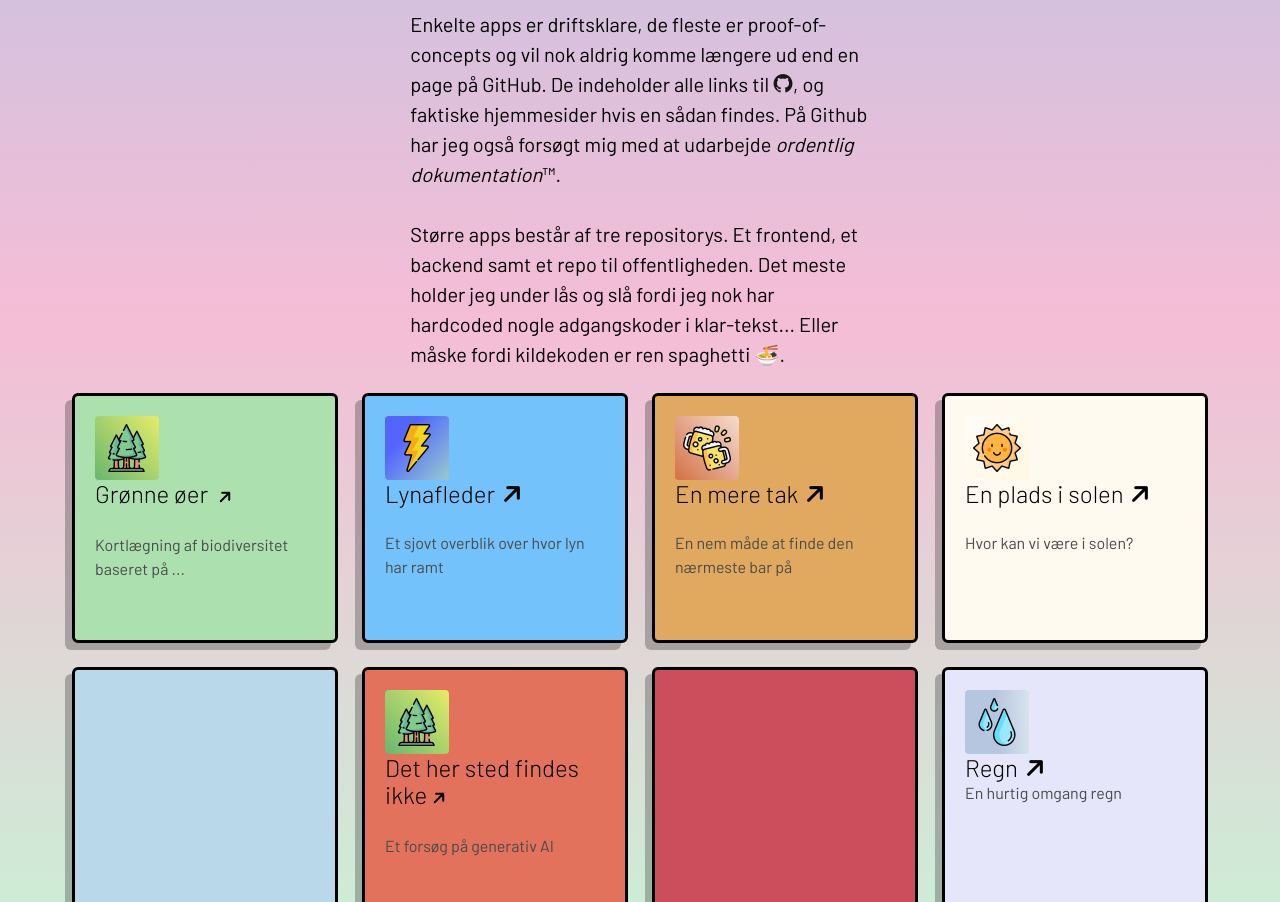
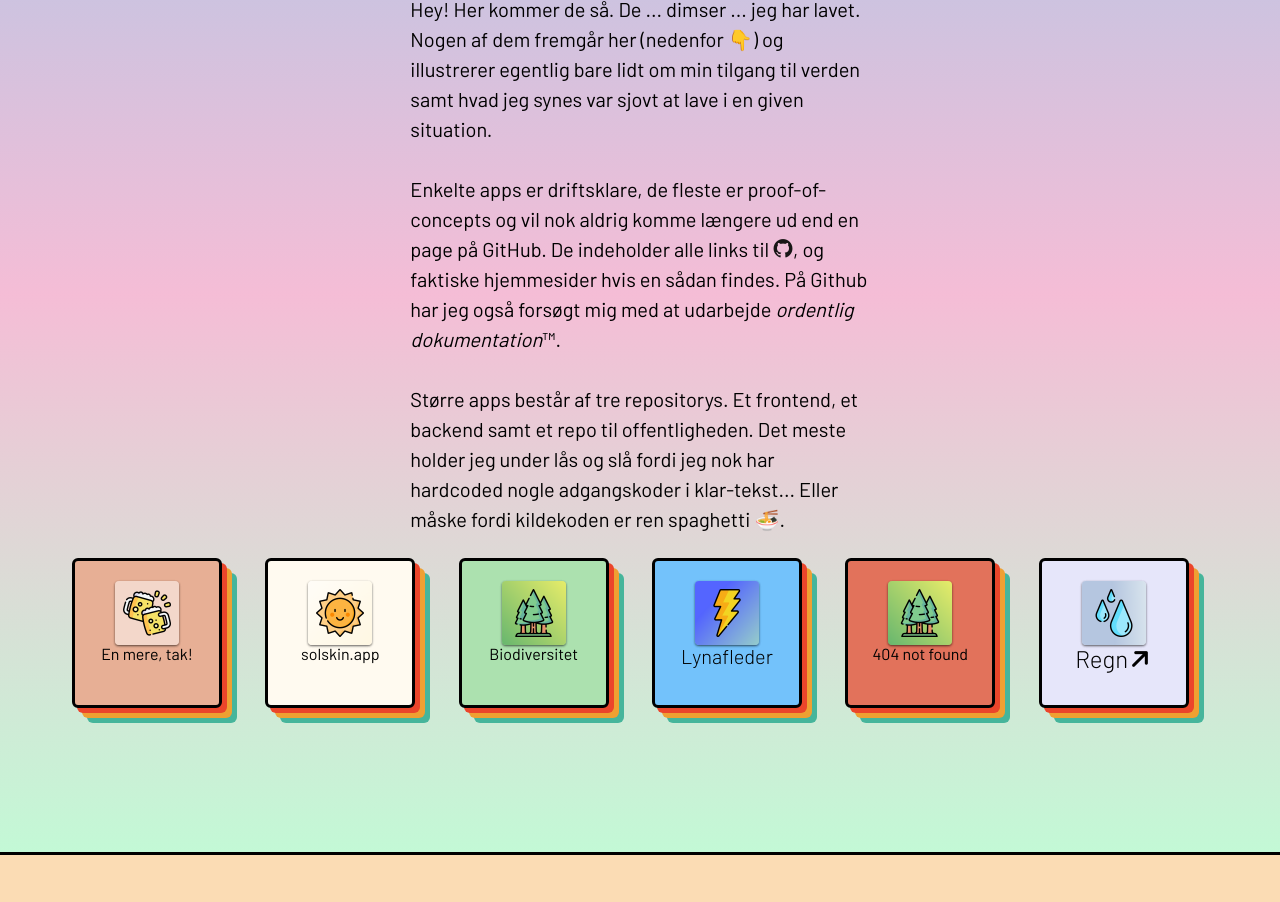
Before and after one commit to hvor-io/hvor-io.github.io, a plain HTML site: page index.html in a window 1280 px wide. Shown: the part 3591-4493 px from the top of the page. Drawn offline with nearby package versions, Linux system fonts and the light colour scheme; files whose address does not match are found by name; a web font is replaced by a local one.

Commit message:
Rettet i app-containers igen

```diff
--- a/index.html
+++ b/index.html
@@ -113,9 +113,9 @@
             <div class="columns is-centered">
                 <div class="column is-5">
                     <div class="container">
-                        <p class="title is-size-2 has-text-weight-bold">Nogen af de ting jeg laver</p>
-                        <p class="subtitle is-size-3 has-text-weight-bold">Sån' på overskriftsniveau</p>
-                            <p class="is-size-5 has-text-weight-light pb-5">Måske det her er for salgstaleagtigt, så kan være det ryger? </p>
+                        <p class="title is-size-2 has-text-weight-bold">Hvilken slags ting arbejder jeg med?</p>
+                        <p class="subtitle is-size-3 has-text-weight-bold">Helt overordnet</p>
+                            <p class="is-size-5 has-text-weight-light pb-5">Jeg synes det er mega fedt at lære nyt og at udfordre mig selv. Det må gerne blive konkret og udmønte sig i noget virkeligt. Derfor ender jeg ofte med at arbjede i krydsfeltet mellem hvordan man kan bruge IT-infrastruktur, data samt metoder til at beskrive og ændre verden.</p>
                     </div>
                 </div>
             </div>
@@ -126,8 +126,8 @@
                             <i class="fa-solid fa-circle"></i>
                         </div>
                         <div class="text-wrapper">
-                            <p class="title is-size-4 has-text-weight-bold">Project scoping</p>
-                        <p>Lorem ipsum dolor sit amet, consectetur adipiscing elit. Ut finibus fermentum neque. Sed id augue sed erat laoreet molestie. Pellentesque ac felis ut quam dictum sollicitudin id eu mauris. Aliquam erat volutpat.</p>
+                            <p class="title is-size-4 has-text-weight-bold">Data</p>
+                        <p>Data fylder helt utroligt meget for mig både som et anvendt værktøj.</p>
                         </div>
 
                     </div>
@@ -222,71 +222,73 @@
                 </div>
             </div>
         </div>
+        <!--
         <div class="columns">
-            <div class="column is-3">
+            <div class="column is-8 is-flex" style="border: 3px solid black; border-radius: 25px;">
+                <div id="lightblue" class="box app-container">
+                </div>
+                <h1 class="title">Text</h1>
+            </div>
+        </div> -->
+        <div class="columns has-text-centered is-mobile is-multiline">
+            <div class="column is-2-desktop is-6-mobile">
+                <div id="brown" class="box app-container">
+                    <figure class="image is-64x64 logo">
+                        <img  class="image is-64x64 logo" src="./static/imgs/oel.png" alt="Placeholder image">
+                    </figure>
+                    <h1 class="title is-6 has-text-weight-normal">En mere, tak!</h1>
+                </div>
+            </div>
+            <div class="column is-2-desktop  is-6-mobile">
+                <div id="beige" class="box app-container">
+                    <figure class="image is-64x64 logo">
+                        <img  class="image is-64x64 logo" src="./static/imgs/sol2.png" alt="Placeholder image">
+                    </figure>
+                    <h1 class="title is-6 has-text-weight-normal">solskin.app</h1>
+                </div>
+            </div>
+            <div class="column is-2-desktop is-6-mobile">
                 <div id="green" class="box app-container">
                     <figure class="image is-64x64 logo" >
                         <img  class="image is-64x64 logo" src="./static/imgs/skov.png" alt="Placeholder image">
                     </figure>
-                    <h1 class="title is-4 has-text-weight-light">Grønne øer <span class="icon is-size-6 turn-icon"><i class="fa-solid fa-arrow-up"></i></span></h1>
-                    <p>Kortlægning af biodiversitet baseret på ... </p>
-                    </div>
-            </div>
-           <div class="column is-3">
-                <div id="blue" class="box app-container">
-                    <figure class="image is-64x64 logo">
-                        <img  class="image is-64x64 logo" src="./static/imgs/lyn2.png" alt="Placeholder image">
-                    </figure>
-                    <h1 class="title is-4 has-text-weight-light">Lynafleder <span class="icon turn-icon"><i class="fa-solid fa-arrow-up"></i></span></h1>
-                    <p>Et sjovt overblik over hvor lyn har ramt</p>
+                    <h1 class="title is-6 has-text-weight-normal">Biodiversitet</h1>
                 </div>
             </div>
-            <div class="column is-3">
-                <div id="brown" class="box app-container">
-                    <figure class="image is-64x64 logo">
-                        <img  class="image is-64x64 logo" src="./static/imgs/oel2.png" alt="Placeholder image">
-                    </figure>
-                    <h1 class="title is-4 has-text-weight-light">En mere tak <span class="icon turn-icon"><i class="fa-solid fa-arrow-up"></i></span></h1>
-                    <p>En nem måde at finde den nærmeste bar på</p>
+            <div class="column is-2-desktop is-6-mobile">
+                    <div id="blue" class="box app-container">
+                        <figure class="image is-64x64 logo">
+                            <img  class="image is-64x64 logo" src="./static/imgs/lyn2.png" alt="Placeholder image">
+                        </figure>
+                        <h1 class="title is-5 has-text-weight-light">Lynafleder</h1>
+                    </div>
                 </div>
-            </div>
-           <div class="column is-3">
-                <div id="beige" class="box app-container">
-                    <figure class="image is-64x64 logo">
-                        <img  class="image is-64x64 logo" src="./static/imgs/sol2.png" alt="Placeholder image">
-                    </figure>
-                    <h1 class="title is-4 has-text-weight-light">En plads i solen <span class="icon turn-icon"><i class="fa-solid fa-arrow-up"></i></span></h1>
-                    <p>Hvor kan vi være i solen?</p>
+            <!--<div class="column is-2">
+                <div id="lightblue" class="box app-container">
                 </div>
-            </div>
-        </div>
-        <div class="columns">
-            <div class="column is-3">
-                <div id="lightblue" class="box app-container">
-
-                </div>
-            </div>
-            <div class="column is-3">
+            </div>-->
+            <div class="column is-2-desktop is-6-mobile">
                 <div id="orange" class="box app-container">
                     <figure class="image is-64x64 logo">
                         <img  class="image is-64x64 logo" src="./static/imgs/skov.png" alt="Placeholder image">
                     </figure>
-                    <h1 class="title is-size-4 has-text-weight-light">Det her sted findes ikke<span class="icon is-size-6 turn-icon"><i class="fa-solid fa-arrow-up"></i></span></h1>
-                    <p>Et forsøg på generativ AI</p>
+                    <h1 class="title is-size-6 has-text-weight-normal">404 not found</h1>
                 </div>
             </div>
-           <div class="column is-3">
+        <!--        <div class="columns">
+           <div class="column is-2">
                 <div id="red" class="box app-container">
 
                 </div>
             </div>
-           <div class="column is-3">
+            -->
+
+           <div class="column is-2-desktop   is-6-mobile">
                 <div id="purple" class="box app-container">
                     <figure class="image is-64x64 logo">
                         <img  class="image is-64x64 logo" src="./static/imgs/rain.png" alt="Placeholder image">
                     </figure>
-                    <h1 class="title is-4 has-text-weight-light">Regn <span class="icon turn-icon"><i class="fa-solid fa-arrow-up"></i></span></h1>
-                    En hurtig omgang regn
+                    <h1 class="title is-4 has-text-weight-light">Regn<span class="icon turn-icon"><i class="fa-solid fa-arrow-up"></i></span></h1>
                 </div>
             </div>
         </div>
@@ -454,9 +456,7 @@
             </div>
             </div>
         </div>
-        <div class="columns">
-            <div class="column">
-            </div>
+
         <div class="columns">
          <div class="columns is-centered has-text-justified">
             <div class="column is-2">
@@ -474,7 +474,7 @@
                          </div>
                        </div>
                        <div class="content">
-                         Et eksempel på et basemap. Du må gerne bruge det hvis du vil. Lavet i ...
+                        Her er et eksempel på mit eget hjemmegenererede basemap. Du må gerne bruge det hvis du vil. Lavet i ...
                        </div>
                     </div>
                 </a>
@@ -495,7 +495,7 @@
                          </div>
                        </div>
                        <div class="content">
-                         I have an instance of Shiny running on a server. Here I display some data.
+                         Jeg kører også en Shiny service til når der skal laves og vises visualiseringer fra R.
                        </div>
                     </div>
                 </a>
--- a/static/style.css
+++ b/static/style.css
@@ -192,7 +192,7 @@ body {
     }
 
 #brown {
-        background-color: #e1a95f
+        background-color: #E7AF95;
     }
 
 #beige {
@@ -208,12 +208,21 @@ body {
     }
 
 .app-container {
-    min-height: 250px;
+    min-height: 150px;
+    width: 150px;
     transition: all 0.4s ease-in-out;
     background: transparent;
     border: 3px solid black;
     position: relative;
-    box-shadow: -7px 7px rgba(0, 0, 0, 0.25);
+    display: flex;
+    align-items: center;
+    flex-direction: column;
+}
+
+.app-container {
+    box-shadow: 5px 5px 0px #eb452b,
+                  10px 10px 0px #efa032,
+                  15px 15px 0px #46b59b
 }
 
 .app-container:hover {
@@ -227,6 +236,10 @@ body {
     filter: blur(0px);
 }
 
+.logo {
+    box-shadow: rgba(0, 0, 0, 0.12) 0px 1px 3px, rgba(0, 0, 0, 0.24) 0px 1px 2px;
+    /* box-shadow: rgba(0, 0, 0, 0.05) 0px 6px 24px 0px, rgba(0, 0, 0, 0.08) 0px 0px 0px 1px;*/
+}
 /*
 
  TOOLS
```
